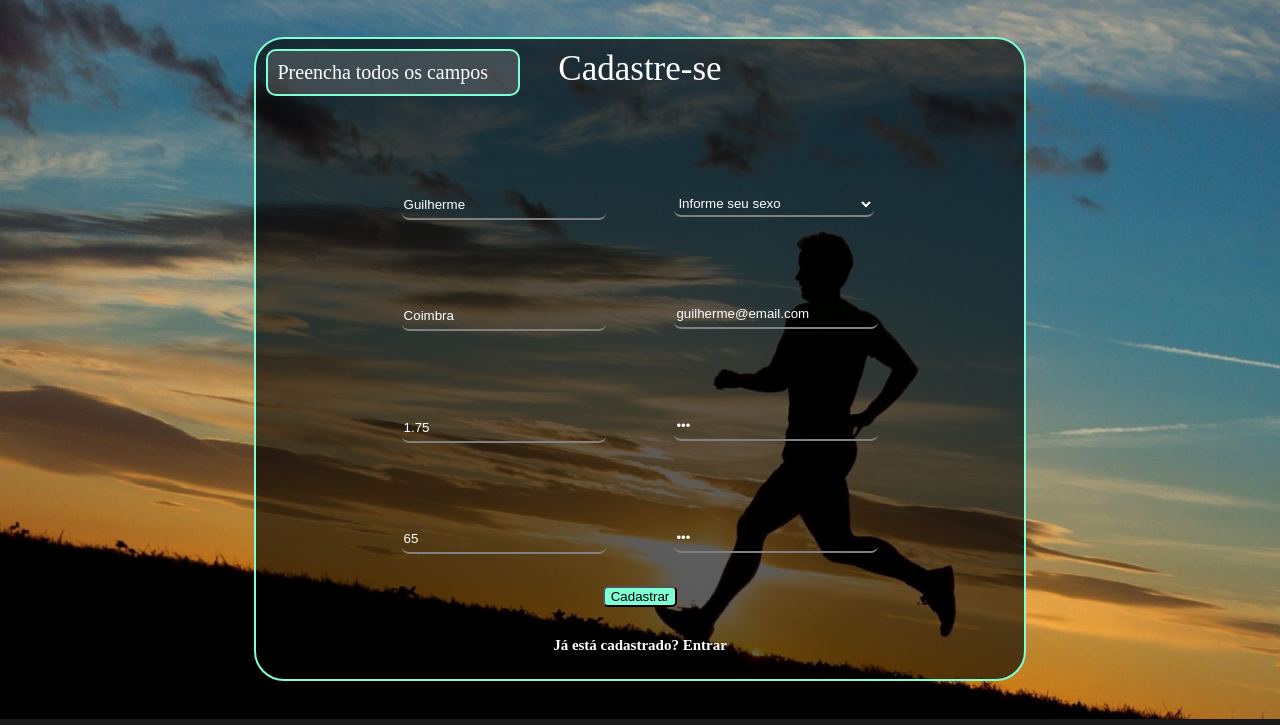
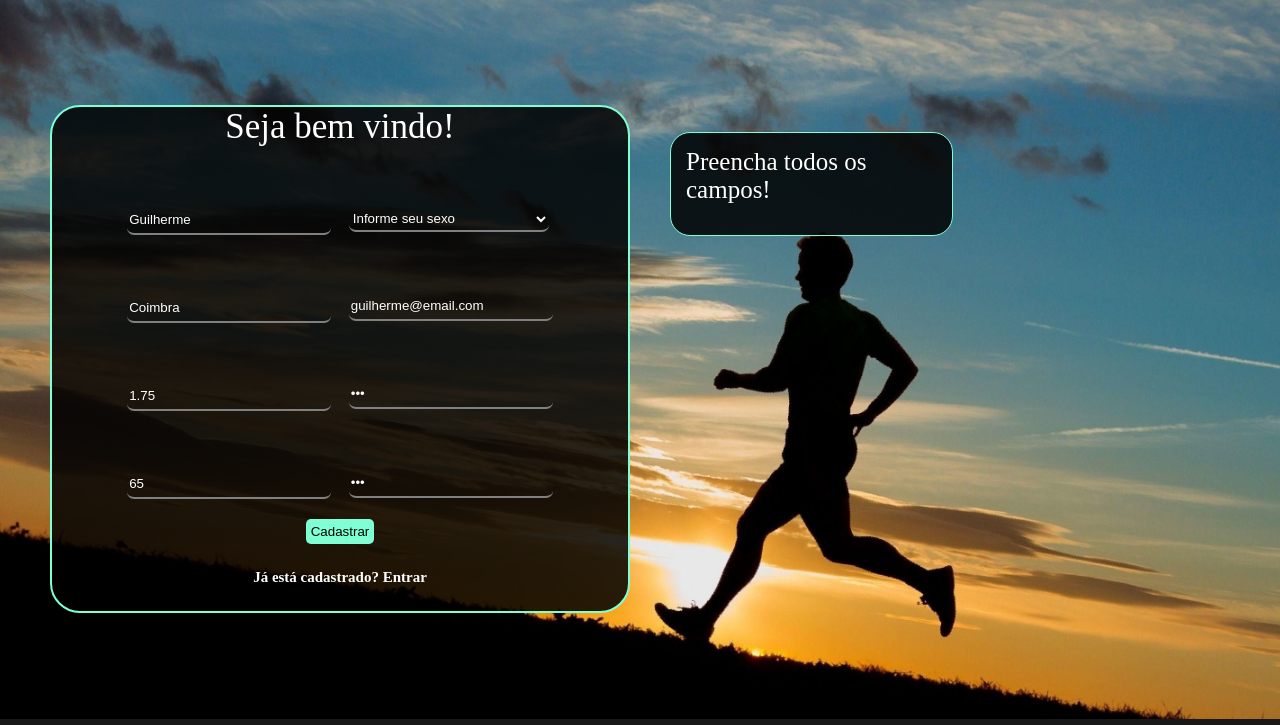
Before and after one commit to Coimbra1999/MOVEMENT, a website: page public/Cadastro.html in a window 1280 px wide. Both pictures are taken after a click on the button "Cadastrar". Shown: the part 75-800 px from the top of the page. Drawn offline with Linux system fonts and the light colour scheme.

Commit message:
Melhorando deisgn

```diff
--- a/public/Cadastro.html
+++ b/public/Cadastro.html
@@ -15,13 +15,7 @@
 
         <div class="cadastre">
 
-            <div class="alerta_erro">
-                <div class="card_erro" id="cardErro">
-                    <span id="mensagem_erro"></span>
-                </div>
-            </div>
-
-            <div class="cad">Cadastre-se</div>
+            <div class="cad">Seja bem vindo!</div>
             <div class="campos">
                 <div class="campo1">
                 <br><input type="Text" class="ipt" id="nome_ipt"
@@ -57,6 +51,10 @@
         <div class="botao"><button class="bt" onclick="cadastrar()">Cadastrar</button></div>
         <h6><a href="login.html" class="frase">Já está cadastrado? Entrar</a></h6>
         </div>
+
+        <div id="erro">
+            <span id="mensagem_erro"></span>
+        </div>
     </div>
 </body>
 </html>
@@ -75,23 +73,30 @@
 
         if (nomeVar == "" || sobrenomeVar == "" || alturaVar == "" || pesoVar == "" || sexoVar == 0 || emailVar == ""
         || senhaVar == "" || confirmVar == "") {
-            cardErro.style.display = "block"
-            mensagem_erro.innerHTML = "Preencha todos os campos";
+            erro.style.display = 'block'
+            setTimeout(()=>(
+                erro.style.display = 'none'
+            ), 5000);
+            mensagem_erro.innerHTML = "Preencha todos os campos!";
             return false;
         }
 
         else if (emailVar.indexOf("@") == -1 || emailVar.indexOf(".com") == -1) {
-            alert('Erro email');
-            cardErro.style.display = "block"
+            erro.style.display = 'block'
+            setTimeout(()=>(
+                erro.style.display = 'none'
+            ), 5000);
             mensagem_erro.innerHTML = "Email errado. Utilize @ e '.com'!";
             // finalizarAguardar();
             return false;
         }
 
         if (senhaVar != confirmVar) {
-            alert('Erro senhas');
-            cardErro.style.display = "block"
-            mensagem_erro.innerHTML = "As senhas inseridas devem ser iguais para prosseguir!";
+            erro.style.display = 'block'
+            setTimeout(()=>(
+                erro.style.display = 'none'
+            ), 5000);
+            mensagem_erro.innerHTML = "As senhas devem ser iguais!";
             // finalizarAguardar();
             return false;
         }
@@ -123,7 +128,7 @@
 
             if (resposta.ok) {
                 console.log(sexo)
-                cardErro.style.display = "block"
+                erro.style.display = "block"
                 mensagem_erro.innerHTML = "Cadastro realizado com sucesso!";
 
                 setTimeout(() => {
@@ -146,6 +151,6 @@
     }
 
     function sumirMensagem() {
-        cardErro.style.display = "none"
+        erro.style.display = "none"
     }
 </script>
--- a/public/css/Cadastro.css
+++ b/public/css/Cadastro.css
@@ -22,53 +22,55 @@ body {
     width: auto;
     height: 90vh;
     display: flex;
-    justify-content: center;
-    align-items: center;background: url(../img/running.jpg);
+    justify-content: start;
+    align-items: center;
+    background: url(../img/running.jpg);
     background-repeat: no-repeat;
     background-position: center;
     background-size: cover;
 }
 
-.alerta_erro{
+#erro{
+    width: 20%;
+    height: 10%;
+    margin-left: 40px;
+    margin-bottom: 350px;
+    border-radius: 20px;
+    background-color: rgba(0, 0, 0, 0.842);
+    border: solid 1px aquamarine;
     display: flex;
-    justify-content: flex-end;
-    margin-top: 10px;
-    margin-left: 15px;
-  }
+    justify-content: center;
+    align-items: center;
+    display: none;
+    padding: 15px;
+    padding-right: 10px;
+}
 
-  .card_erro {
-    display: none;
-    background-color: rgba(128, 128, 128, 0.39);
+#mensagem_erro {
     color: white;
-    width: 230px;
-    position: fixed;
-    border-radius: 10px;
-    border: aquamarine 2px solid;
-    padding: 10px;
-    margin-right: 10%;
-  }
-
-  .card_erro #mensagem_erro{
-    font-weight: 500;
-    font-size: 20px;
-  }
+    font-family: var(--fonte-principal);
+    font-size: 25px;
+    justify-content: center;
+    align-items: center;
+    display: flex;
+}
 
 .cadastre {
-    width: 60vw;
-    height: 80vh;
+    width: 45%;
+    height: 70%;
+    margin-left: 50px;
     border: solid 2px aquamarine;
     border-radius: 30px;
     display: flex;
     flex-direction: column;
     align-items: center;
     justify-content: space-evenly;
-    background-color: rgba(0, 0, 0, 0.603);
+    background-color: rgba(0, 0, 0, 0.842);
 }
 
 .cad {
     color: white;
     font-size: 35px;
-    height: 10%;
 }
 
 .campos {
@@ -103,19 +105,25 @@ body {
     border-bottom: 2px solid gray;
     background: transparent;
     color: white;
+    outline: none;
 }
 
 input::placeholder{
     color: gray;
   }
 
-.botao {
-    margin-bottom: 5px;
+input:hover, input:focus{
+    border: 0;
+    border-bottom: 2px solid aquamarine;
 }
 
 .bt {
     background-color: aquamarine;
     border-radius: 5px;
+    border: 0;
+    cursor: pointer;
+    padding: 5px;
+    font-family: 'Gill Sans', 'Gill Sans MT', Calibri, 'Trebuchet MS', sans-serif(--fonte-principal);
 }
 
 .frase {
@@ -124,3 +132,7 @@ input::placeholder{
     text-decoration: none;
     font-family: none;
 }
+
+.frase:hover{
+    color: aquamarine;
+}
--- a/public/css/Login.css
+++ b/public/css/Login.css
@@ -23,53 +23,56 @@ body {
     width: 100vw;
     height: 90vh;
     display: flex;
-    justify-content: center;
+    justify-content: start;
     align-items: center;
-    align-items: center;background: url(../img/running.jpg);
+    background: url(../img/running.jpg);
     background-repeat: no-repeat;
     background-position: center;
     background-size: cover;
 }
 
-.alerta_erro{
+#erro{
+    width: 20%;
+    height: 10%;
+    margin-left: 40px;
+    margin-bottom: 200px;
+    border-radius: 20px;
+    background-color: rgba(0, 0, 0, 0.842);
+    border: solid 1px aquamarine;
     display: flex;
-    align-self: flex-start;
-    margin-left: 500px;
-    margin-top: 30vh;
-  }
+    justify-content: center;
+    align-items: center;
+    display: none;
+    padding: 15px;
+    padding-right: 10px;
+}
 
-  .card_erro {
-    display: none;
-    background-color: rgba(128, 128, 128, 0.39);
+#mensagem_erro {
     color: white;
-    width: 230px;
-    position: fixed;
-    border-radius: 10px;
-    border: aquamarine 2px solid;
-    padding: 10px;
-  }
-
-  .card_erro #mensagem_erro{
-    font-weight: 500;
-    font-size: 20px;
-  }
+    font-family: var(--fonte-principal);
+    font-size: 25px;
+    justify-content: center;
+    align-items: center;
+    display: flex;
+}
 
 .login {
-    width: 35%;
-    height: 70%;
+    width: 30%;
+    height: 50%;
+    margin-left: 90px;
     border: 2px aquamarine solid;
-    border-radius: 50px;
+    border-radius: 30px;
     display: flex;
     flex-direction: column;
     align-items: center;
-    background-color: rgba(0, 0, 0, 0.603);
+    justify-content: space-evenly;
+    background-color: rgba(0, 0, 0, 0.842);
     font-family: Arial, Helvetica, sans-serif;
-    position: fixed;
 }
 
 .log {
     color: white;
-    font-size: 35px;
+    font-size: 30px;
 }
 
 .campos {
@@ -80,18 +83,33 @@ body {
 }
 
 .ipt {
-    border-radius: 7px;
     height: 25px;
     width: 200px;
+    border-radius: 7px;
+    border: 0;
+    border-bottom: 2px solid gray;
+    background: transparent;
+    color: white;
+    outline: none;
+}
+
+input::placeholder{
+    color: gray;
+  }
+
+input:hover, input:focus{
+    border: 0;
+    border-bottom: 2px solid aquamarine;
 }
 
 .bt {
-    margin-top: 10vh;
     background-color: aquamarine;
-}
-
-.palavra {
-    font-size: 17px;
+    border-radius: 5px;
+    border: 0;
+    cursor: pointer;
+    padding: 5px;
+    font-family: 'Gill Sans', 'Gill Sans MT', Calibri, 'Trebuchet MS', sans-serif(--fonte-principal);
+    margin-top: 15px;
 }
 
 .frase {
@@ -100,3 +118,7 @@ body {
     text-decoration: none;
     font-family: none;
 }
+
+.frase:hover{
+    color: aquamarine;
+}
--- a/src/database/config.js
+++ b/src/database/config.js
@@ -21,7 +21,7 @@ var sqlServerConfig = {
 var mySqlConfig = {
     host: "localhost",
     database: "Movement",
-    user: "aluno",
+    user: "root",
     password: "sptech",
 };
 
```
Also changed, not shown: public/Login.html (+11 -10 lines).
